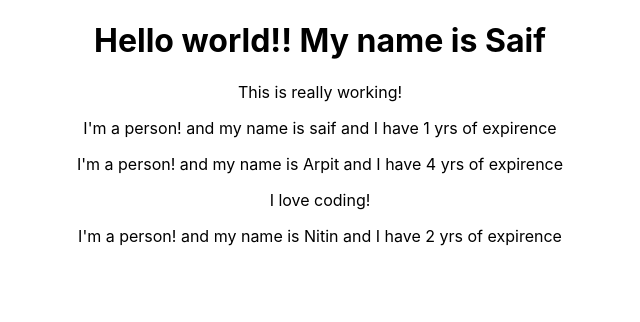
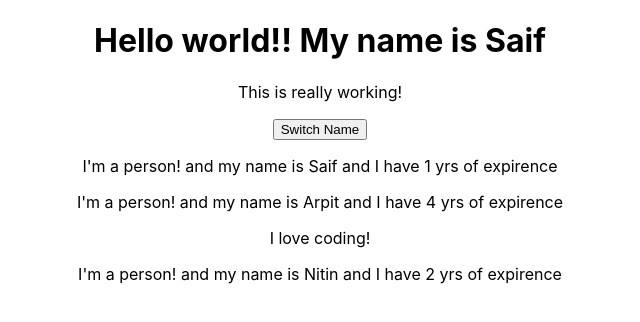
Before and after one commit to saif580/REACT-BASICS, a React (Create React App) app: page / in a window 1280 px wide. Shown: the top 322 px of the page, without its empty margins (320-960 px from the left). Built offline with nearby package versions, Linux system fonts and the light colour scheme.

Commit message:
class based state use

```diff
--- a/src/App.js
+++ b/src/App.js
@@ -1,23 +1,45 @@
 import logo from './logo.svg';
-import React from 'react';
+import React, { Component } from 'react';
+import ReactDOM from 'react-dom';
 import './App.css';
 //Import Person from Person folder
 import Person from './Person/Person'
 
 //Class based components and functional components
-function App() {
+class App extends Component {
+  state = {
+    person: [
+      { name: 'Saif', experience: 1 },
+      { name: 'Arpit', experience: 4 },
+      { name: 'Nitin', experience: 2 }
+    ]
+  }
+  switchNameHandler=()=>{
+    //DONT DO THIS
+    //Dont do this this.state.person[0].name="Saiful Hasan"
+    this.setState({
+      person: [
+        { name: 'Saiful hasan', experience: 1 },
+        { name: 'Arpit pandey', experience: 3 },
+        { name: 'Nitin khare', experience: 2 }
+      ]
+    })
+  }
+  render() {
     return (
       //Class should be written as className i.e camel case
       //There should be only one root element
       <div className="App">
         <h1>Hello world!! My name is Saif</h1>
         <p>This is  really working!</p>
-      <Person name="saif" experience="1" />
-      <Person name="Arpit" experience="4">I love coding!</Person>
-      <Person name="Nitin" experience="2"/>
+        <button onClick={this.switchNameHandler}>Switch Name</button>
+        <Person name={this.state.person[0].name} experience={this.state.person[0].experience} />
+        <Person name={this.state.person[1].name} experience={this.state.person[1].experience}>I love coding!</Person>
+        <Person name={this.state.person[2].name} experience={this.state.person[2].experience} />
       </div>
       //pass anything Person which can be accessible using props in different components
     );
+  }
   // return React.createElement('div',{className:'App'},React.createElement('h1',null,'Hello my anme is saiful hasan'))
 }
 
```
Lines whose indentation alone changed are shown as unchanged.
